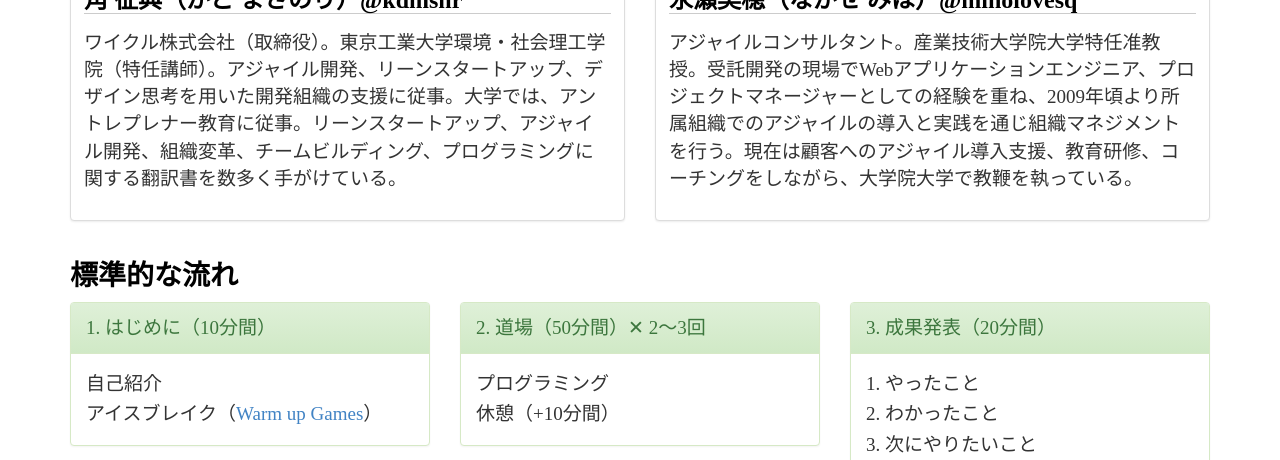
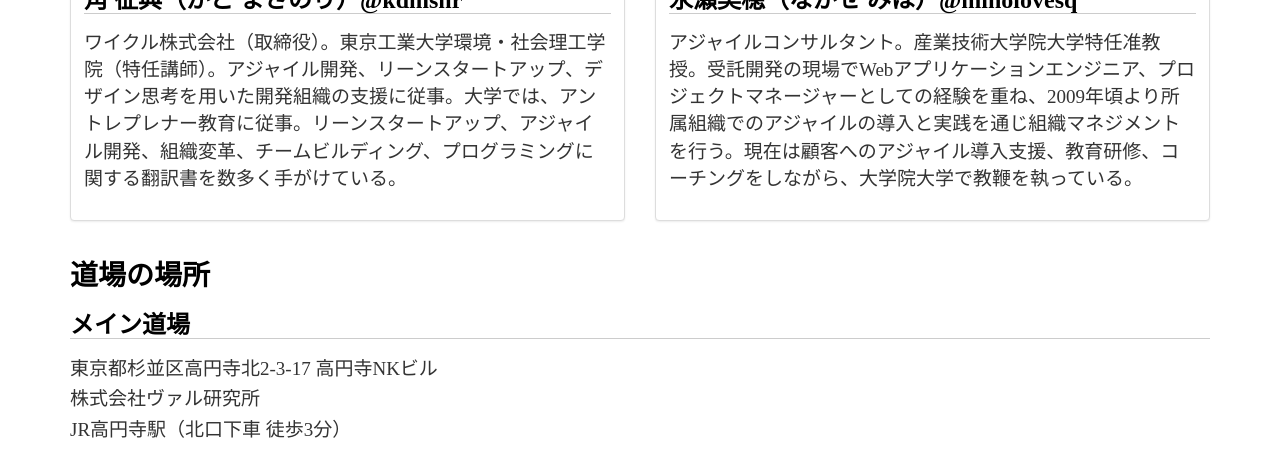
Before and after one commit to coderdojo-suginami/coderdojo-suginami.github.io, a Jekyll site: the page built from about/index.md, in a window 1280 px wide and 1400 px high, scrolled down 394 px. Shown: the top 460 px of the window. Built offline with Jekyll 4.4.1, drawn with Linux system fonts in a browser that asks for light colours; some of the changed text lies outside the part shown; grey boxes are pictures that could not be loaded.

Commit message:
Add dojo

```diff
--- a/about/index.md
+++ b/about/index.md
@@ -20,6 +20,32 @@ order: 1
   </div>
   {% endfor %}
 </div>
+
+# 道場の場所
+
+## メイン道場
+
+東京都杉並区高円寺北2-3-17 高円寺NKビル <br />
+株式会社ヴァル研究所 <br />
+JR高円寺駅（北口下車 徒歩3分）
+
+<iframe src="https://www.google.com/maps/embed?pb=!1m18!1m12!1m3!1d3239.8207470244547!2d139.64931011525948!3d35.70602848018848!2m3!1f0!2f0!3f0!3m2!1i1024!2i768!4f13.1!3m3!1m2!1s0x6018f287985dcff9%3A0x47f513f12c5d370e!2z44CSMTY2LTAwMDIg5p2x5Lqs6YO95p2J5Lim5Yy66auY5YaG5a-65YyX77yS5LiB55uu77yT4oiS77yR77yXIO-8iOagqu-8ieODtOOCoeODq-eglOeptuaJgA!5e0!3m2!1sja!2sjp!4v1473602343638" width="600" height="450" frameborder="0" style="border:0" allowfullscreen></iframe>
+
+## サブ会場
+
+TBD（杉並区の地域区民センターを使う予定です）
+
+### 参考
+
+* [公衆無線LANサービスを利用できる区の施設を教えてください。](http://www.city.suginami.tokyo.jp/faq/etc/etc/1004194.html)
+
+> 本庁舎1階、各図書館、各地域区民センター、四宮区民集会所、久我山会館、杉並公会堂、座・高円寺（杉並芸術会館）です。
+
+* [公衆無線LANサービスの事業者を教えてください。](http://www.city.suginami.tokyo.jp/faq/etc/etc/1004195.html)
+
+> KDDI：本庁舎1階、各図書館、各地域区民センター、杉並公会堂、座・高円寺（芸術会館）、区立小中学校等（震災救援所） <br />
+> ソフトバンク：高円寺地域区民センター、四宮区民集会所、久我山会館 <br />
+> フリースポット：本庁舎1階、中央図書館2階
 
 # 標準的な流れ
 
```
